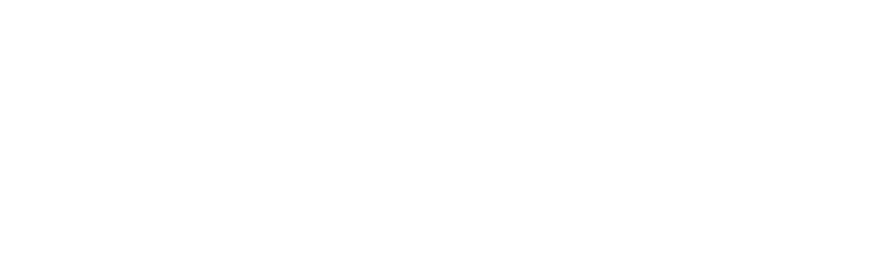
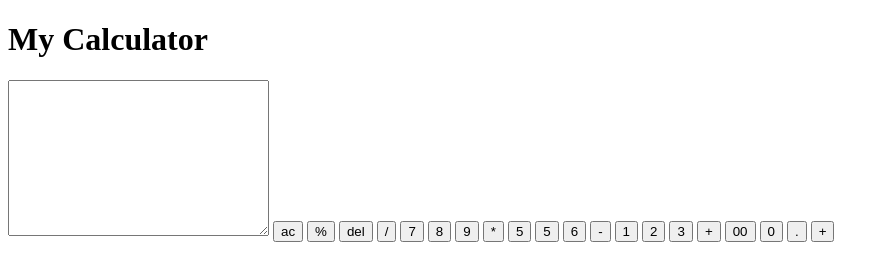
Before and after one commit to KingBrink/calculator, a plain HTML site: page index.html in a window 1280 px wide. Shown: the whole page, without its empty margins (0-889 px from the left). Drawn offline with Linux system fonts and the light colour scheme.

Commit message:
progress

```diff
--- a/index.html
+++ b/index.html
@@ -1,11 +1,38 @@
 <!DOCTYPE html>
 <html lang="en">
+
 <head>
     <meta charset="UTF-8">
     <meta name="viewport" content="width=device-width, initial-scale=1.0">
     <title>Calculator</title>
 </head>
+
 <body>
+    <h1>My Calculator</h1>
+    <div>
+        <textarea cols="30" rows="10"></textarea>
 
+        <button>ac</button>
+        <button>%</button>
+        <button>del</button>
+        <button>/</button>
+        <button>7</button>
+        <button>8</button>
+        <button>9</button>
+        <button>*</button>
+        <button>5</button>
+        <button>5</button>
+        <button>6</button>
+        <button>-</button>
+        <button>1</button>
+        <button>2</button>
+        <button>3</button>
+        <button>+</button>
+        <button>00</button>
+        <button>0</button>
+        <button>.</button>
+        <button>+</button>
+    </div>
 </body>
+
 </html>
```
